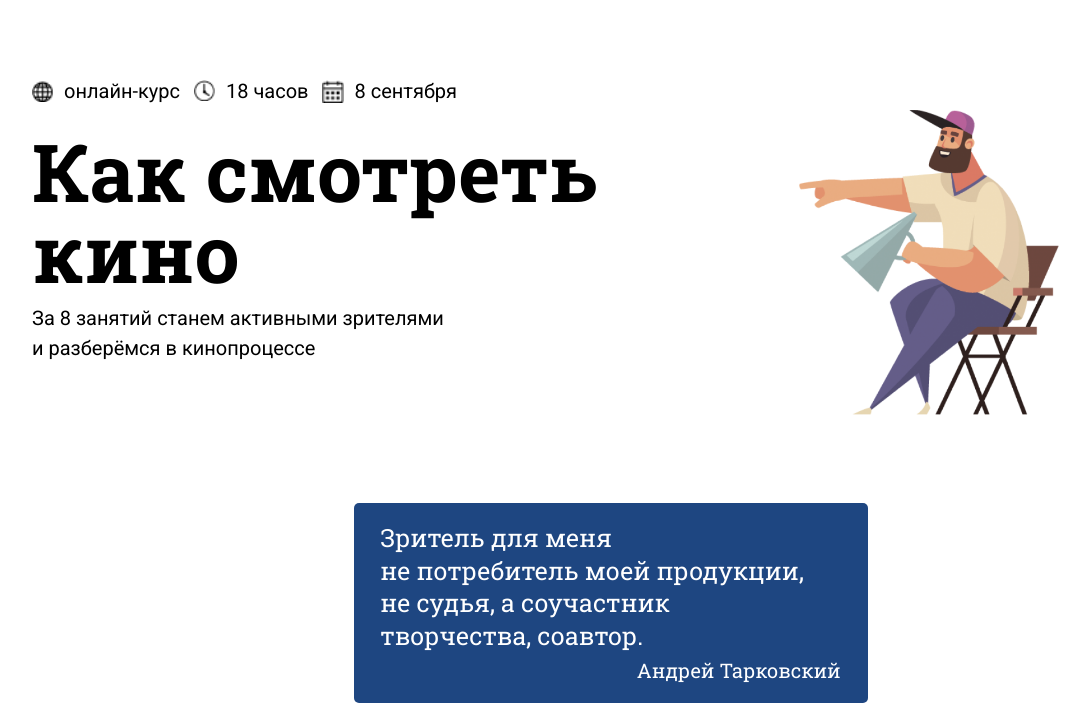
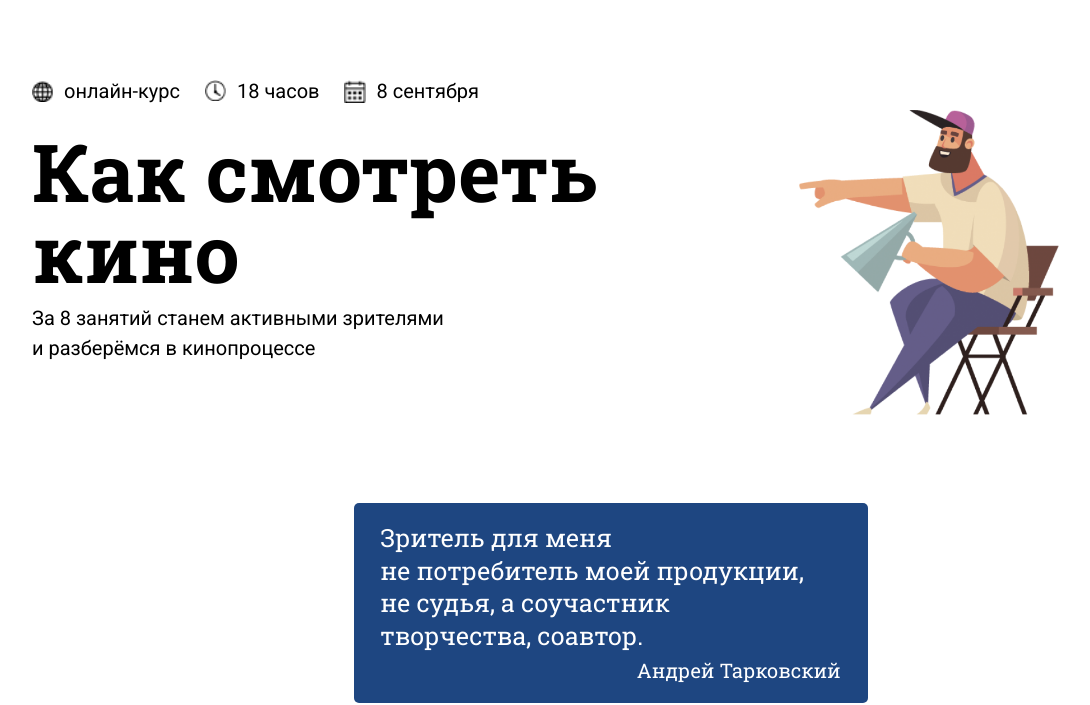
Before and after one commit to vahabvahabzada/604boys, a plain HTML site: page index.html in a window 1536 px wide. Shown: the part 110-815 px from the top of the page, without its empty margins (157-1247 px from the left). Drawn offline with Linux system fonts and the light colour scheme.

Commit message:
fixed: typo

```diff
--- a/styles/intro-section.css
+++ b/styles/intro-section.css
@@ -205,7 +205,7 @@
     font-size: 2rem;
   }
 
-  #intro .detailsli {
+  #intro .details li {
     margin-right: 25px;
   }
 
```
